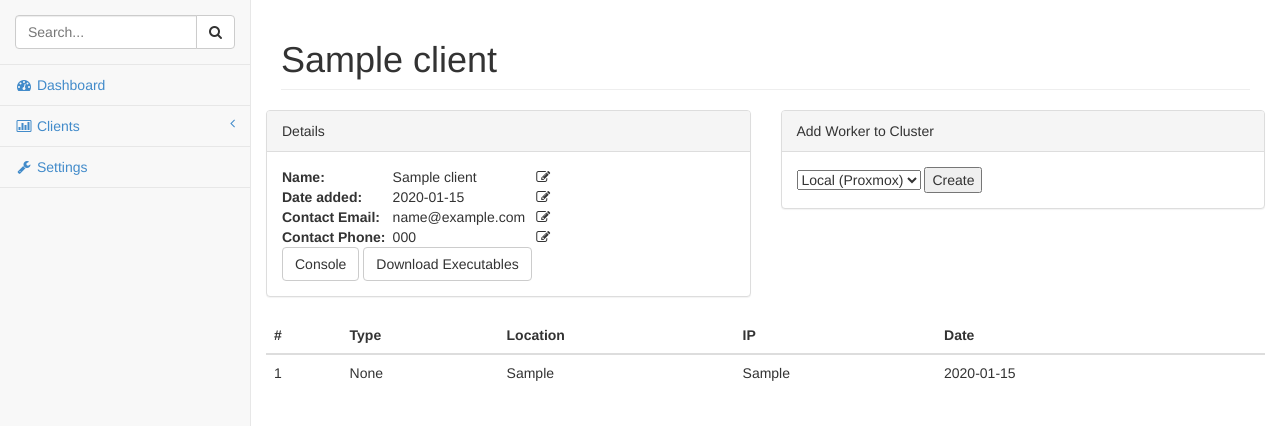
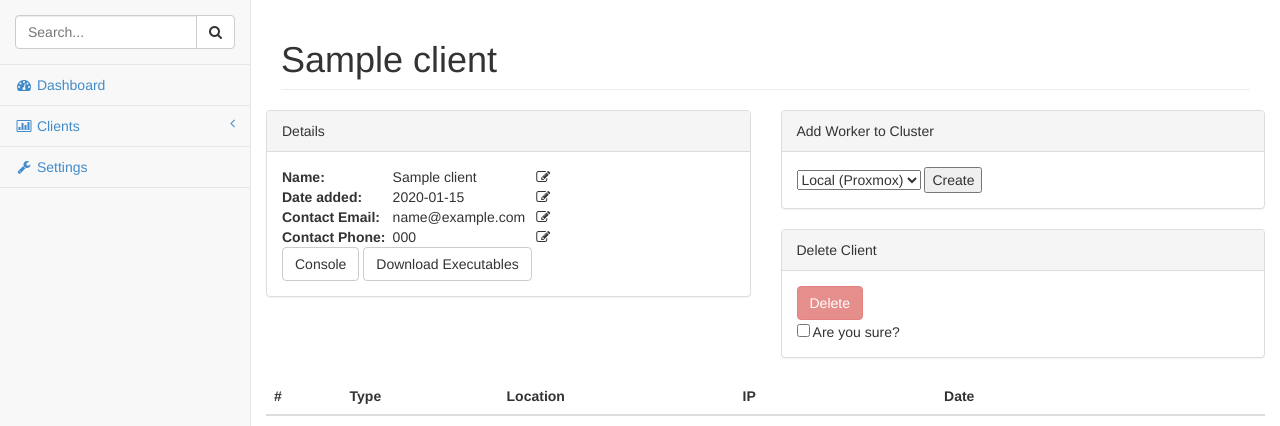
Before and after one commit to thatarchguy/ManaGRR, a Flask app: page /client/1/admin/ in a window 1280 px wide. Shown: the part 51-477 px from the top of the page. Run offline with Flask 2, Linux system fonts and the light colour scheme; tables that the repository leaves empty hold one stand-in row (values such as "Sample post"); some libraries are stand-ins or nearby versions.

Commit message:
Delete client function
Needs underlying bash scripts to delete machines, but the
database part works for dev purposes

Signed-off-by: Kevin <kevin@stealsyour.pw>

```diff
--- a/managrr/templates/clientadmin.html
+++ b/managrr/templates/clientadmin.html
@@ -63,6 +63,18 @@
 
             <input type="submit" value="Create">
             </form>
+            </div>
+        </div>
+    </div>
+    <div class="col-lg-6">
+        <div class="panel panel-default">
+            <div class="panel-heading">
+                Delete Client
+             </div>
+            <div class="panel-body">
+            <a class="btn btn-danger" id="deletebtn" disabled="disabled" href="/client/{{ client.id }}/delete/">Delete</a>
+            <br />
+            <input type="checkbox" id="deletechk">   Are you sure?</input>
             </div>
         </div>
     </div>
@@ -145,6 +157,10 @@ $(document).ready(function() {
             }
 
     });
+
+    $("#deletechk").click(function() {
+      $("#deletebtn").attr("disabled", !this.checked);
+    });
 });
 
 $("#worker").submit(function(e)
@@ -169,6 +185,9 @@ $("#worker").submit(function(e)
     e.unbind(); //unbind. to stop multiple form submit.
 });
 
+
+
+
 {% endif %}
 </script>
 
--- a/managrr/templates/clients.html
+++ b/managrr/templates/clients.html
@@ -36,7 +36,7 @@
             <td>{{ entry.name }} </td>
             <td>{{ entry.date_added }} </td>
             <td>{{ entry.nodes.count() }}</td>
-            <td><a class="btn" href="client/{{ entry.id }}/admin">Admin</a>
+            <td><a class="btn" href="client/{{ entry.id }}/admin/">Admin</a>
         </tr>
      {% endfor %}
 
--- a/managrr/views.py
+++ b/managrr/views.py
@@ -54,7 +54,6 @@ def client_admin(client_id, new_client=False):
     nodes   = client.nodes.all()
     digikey = models.Keys.query.filter_by(client_id=client_id).first().digiocean
     awskey  = models.Keys.query.filter_by(client_id=client_id).first().aws
-    app.logger.info(digikey)
     CreateNodeForm = CreateNode(digiocean=digikey, aws=awskey)
     if (new_client == None):  # noqa
         new_client = check_status(client.id)
@@ -65,6 +64,24 @@ def client_admin(client_id, new_client=False):
                             nodes=nodes,
                             CreateNodeForm=CreateNodeForm,
                             new_client=new_client)
+
+
+@app.route('/client/<int:client_id>/delete/')
+def client_delete(client_id):
+    client  = models.Clients.query.get(client_id)
+    nodes   = models.Nodes.query.filter_by(client_id=client.id)
+    keys    = models.Keys.query.filter_by(client_id=client.id).first()
+
+    # Delete nodes...call bash script
+    # Delete from database
+
+    db.session.delete(keys)
+    for node in nodes:
+        db.session.delete(node)
+    db.session.delete(client)
+    db.session.commit()
+
+    return redirect(url_for('index_view'))
 
 
 @app.route('/client/<int:client_id>/admin/edit', methods=['POST'])
@@ -103,29 +120,29 @@ def client_add():
     error = None
     AddClientForm = AddClient()
     if AddClientForm.validate_on_submit():
-        #if models.Clients.query.filter_by(name=AddClientForm.name.data).first() is None:
-        newClient = models.Clients(name=AddClientForm.name.data, date_added=datetime.datetime.now().strftime("%Y-%m-%d %H:%M:%S"),
-                                    phone=AddClientForm.phone.data, email=AddClientForm.email.data, size=AddClientForm.size.data)
-        db.session.add(newClient)
-        db.session.commit()
-        clientKeys = models.Keys(aws=AddClientForm.aws.data, digiocean=AddClientForm.digitalOcean.data, ssh=AddClientForm.ssh.data, client_id=newClient.id)
-        db.session.add(clientKeys)
-        db.session.commit()
+        if models.Clients.query.filter_by(name=AddClientForm.name.data).first() is None:
+            newClient = models.Clients(name=AddClientForm.name.data, date_added=datetime.datetime.now().strftime("%Y-%m-%d %H:%M:%S"),
+                                        phone=AddClientForm.phone.data, email=AddClientForm.email.data, size=AddClientForm.size.data)
+            db.session.add(newClient)
+            db.session.commit()
+            clientKeys = models.Keys(aws=AddClientForm.aws.data, digiocean=AddClientForm.digitalOcean.data, ssh=AddClientForm.ssh.data, client_id=newClient.id)
+            db.session.add(clientKeys)
+            db.session.commit()
 
-        if AddClientForm.aws.data != "":
-            app.logger.info("ClientKey Added: [NEWCLIENT]" + str(newClient.id) + "," + newClient.name + ",aws")
-        if AddClientForm.digitalOcean.data != "":
-             app.logger.info("ClientKey Added: [NEWCLIENT]" + str(newClient.id) + "," + newClient.name + ",digiocean")
-        if AddClientForm.ssh.data != "":
-             app.logger.info("ClientKey Added: [NEWCLIENT]" + str(newClient.id) + "," + newClient.name + ",ssh")
+            if AddClientForm.aws.data != "":
+                app.logger.info("ClientKey Added: [NEWCLIENT]" + str(newClient.id) + "," + newClient.name + ",aws")
+            if AddClientForm.digitalOcean.data != "":
+                app.logger.info("ClientKey Added: [NEWCLIENT]" + str(newClient.id) + "," + newClient.name + ",digiocean")
+            if AddClientForm.ssh.data != "":
+                app.logger.info("ClientKey Added: [NEWCLIENT]" + str(newClient.id) + "," + newClient.name + ",ssh")
 
-        client = models.Clients.query.get(newClient.id)
+            client = models.Clients.query.get(newClient.id)
 
-        build_client_local(client, "all")
+            build_client_local(client, "all")
 
-        return redirect(url_for('client_admin', client_id=newClient.id, new_client=True))
-        #else:
-        #    error = "Client Name is already in use"
+            return redirect(url_for('client_admin', client_id=newClient.id, new_client=True))
+        else:
+            error = "Client Name is already in use"
     return render_template('addclient.html', title='Add Client', AddClientForm=AddClientForm, error=error)
 
 
@@ -258,7 +275,7 @@ def build_client_local(client, role):
         return False
     app.logger.info("Building: " + role + " for newclient " + client.name)
     arguments = "-c " + client.name + " -b " + str(client.id) + " -v " + str(vid) + " -r " + role + " -n seanconnery" + " -i " + inter
-    #subprocess.Popen(["bash wrapper.sh " + arguments], shell=True, executable="/bin/bash", cwd=os.getcwd() + "/managrr/provision/")
+    subprocess.Popen(["bash wrapper.sh " + arguments], shell=True, executable="/bin/bash", cwd=os.getcwd() + "/managrr/provision/")
     # Due to the nature of the database model, we need to insert basic information about nodes here.
     # They will be updated with ip address upon creation
     if (role == "all"):
```
